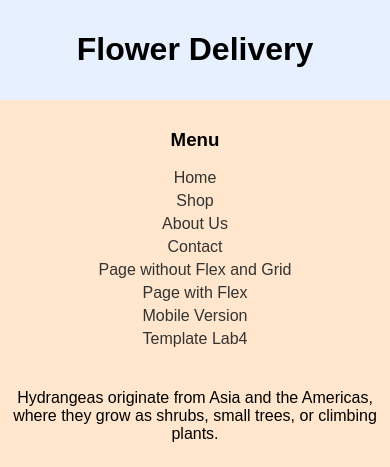
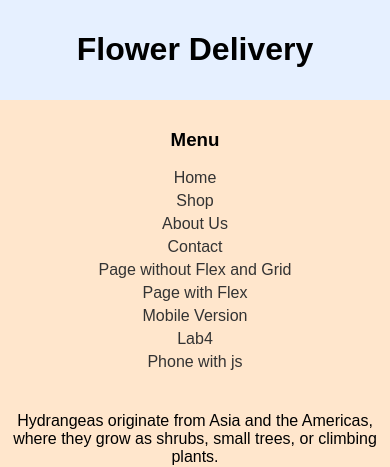
Before and after one commit to tpkvmr/webprog, a plain HTML site: page mobile version.html in a window 390 px wide. Shown: the top 467 px of the page. Drawn offline with Linux system fonts and the light colour scheme.

Commit message:
Update mobile version.html

```diff
--- a/mobile version.html
+++ b/mobile version.html
@@ -57,7 +57,8 @@
     <a href="index.2.html">Page without Flex and Grid</a>
     <a href="index.1.html">Page with Flex</a>
     <a href="mobile version.html">Mobile Version</a>
-    <a href="template.html">Template Lab4</a>
+    <a href="template.html">Lab4</a>
+    <a href="phonewihjs.html">Phone with js</a>
 
   </div>
 
```
